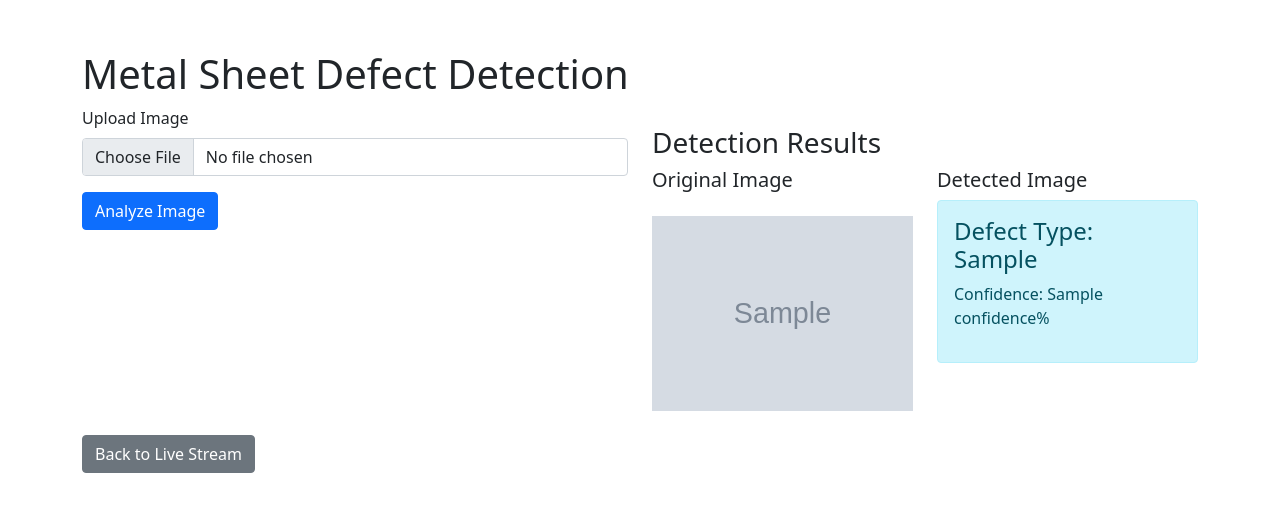
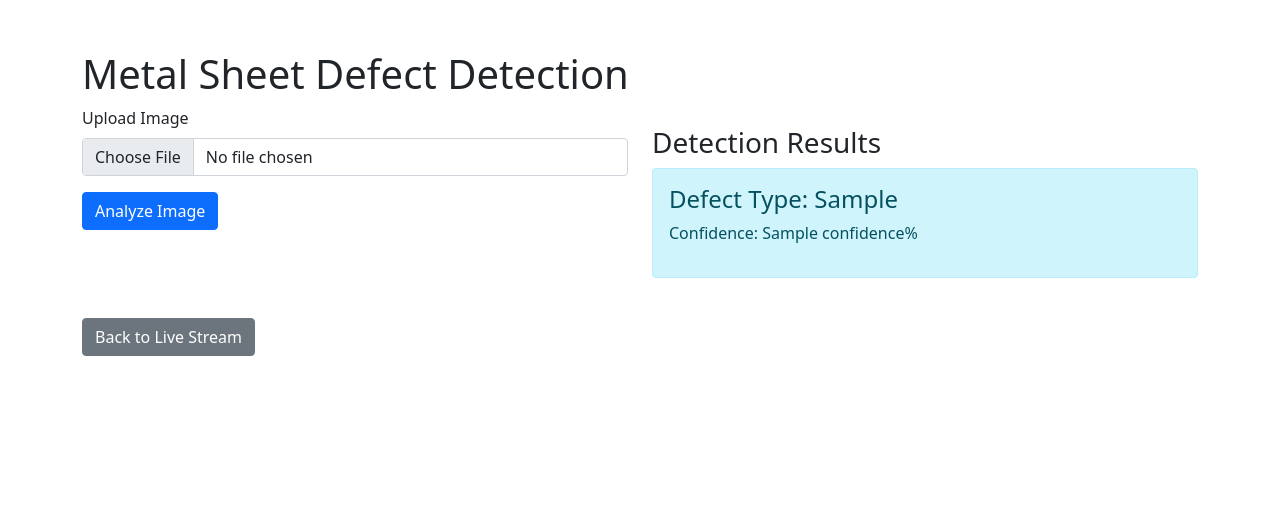
Before and after one commit to kneeklers/ITP, a Flask app: template templates/upload.html in a window 1280 px wide. Shown: the top 512 px of the page. Run offline with Flask 2, Linux system fonts and the light colour scheme; the template is opened without the code that fills it: most values are stand-ins (such as "Sample title", 1, 10 or a date in 2020); grey boxes marked "Sample" are stand-in pictures; some libraries are stand-ins or nearby versions.

Commit message:
app upload

```diff
--- a/app.py
+++ b/app.py
@@ -21,10 +21,9 @@ GSTREAMER_PIPELINE = "v4l2src device=/dev/video0 ! image/jpeg,width=640,height=4
 # Load the model once at startup for efficiency
 MODEL_PATH = 'models/your_model.engine'
 
-# Create uploads, results, and original image directories if they don't exist
-os.makedirs('uploads', exist_ok=True) # This can probably be removed now if we save directly to static/uploaded_originals
+# Create uploads and results directories if they don't exist
+os.makedirs('uploads', exist_ok=True)
 os.makedirs('static/results', exist_ok=True)
-os.makedirs('static/uploaded_originals', exist_ok=True)
 
 # Global variable to hold the latest frame from the camera stream
 latest_frame = None
@@ -350,8 +349,7 @@ def process_image(image_path):
         summary = {
             'defect_type': ', '.join([model_instance.class_names.get(c, str(c)) for c in class_ids]) if class_ids else 'None',
             'confidence': ', '.join([f'{s*100:.2f}' for s in scores]) if scores else '0.00',
-            'result_image': result_filename,
-            # original_image_path will be set by the upload_page route
+            'result_image': result_filename
         }
         return summary
 
@@ -459,23 +457,23 @@ def upload_page():
                     print("Invalid file")
                     return render_template('upload.html', result=None, error="Invalid file")
 
-                # Generate a unique filename for the original image
-                original_filename = f"original_{int(time.time())}_{file.filename}"
-                original_save_path = os.path.join('static/uploaded_originals', original_filename)
-                file.save(original_save_path)
-                print(f"Original file saved to {original_save_path}")
+                os.makedirs('uploads', exist_ok=True)
+                filename = os.path.join('uploads', file.filename)
+                file.save(filename)
+                print(f"File saved to {filename}")
 
-                # Process the image from the saved original path
-                result = process_image(original_save_path)
+                result = process_image(filename)
                 print(f"Processing result: {result}")
 
-                # No longer delete the original file here as it's saved in static/uploaded_originals for display
+                try:
+                    os.remove(filename)
+                except Exception as e:
+                    print(f"Error removing file: {e}")
 
                 if result is None:
                     return render_template('upload.html', result=None, error="Error processing image")
 
-                # Pass both the detection results and the original image URL to the template
-                return render_template('upload.html', result=result, original_image_url=url_for('static', filename='uploaded_originals/' + original_filename))
+                return render_template('upload.html', result=result)
 
             except Exception as e:
                 print(f"Error in upload POST: {str(e)}")
--- a/templates/upload.html
+++ b/templates/upload.html
@@ -9,7 +9,6 @@
         .preview-image { max-width: 100%; max-height: 400px; margin-top: 20px; }
         .loading { display: none; }
         .error-message { color: red; margin-top: 10px; }
-        .displayed-image { max-width: 100%; max-height: 400px; margin-top: 20px; }
     </style>
 </head>
 <body>
@@ -44,25 +43,12 @@
                         </div>
                         {% endif %}
                         {% if result %}
-                        <div class="row">
-                            <div class="col-md-6">
-                                <h5>Original Image</h5>
-                                {% if original_image_url %}
-                                <img src="{{ original_image_url }}" class="img-fluid mt-3 displayed-image">
-                                {% else %}
-                                <p>No original image to display.</p>
-                                {% endif %}
-                            </div>
-                            <div class="col-md-6">
-                                <h5>Detected Image</h5>
-                                <div class="alert alert-info">
-                                    <h4>Defect Type: {{ result.defect_type }}</h4>
-                                    <p>Confidence: {{ result.confidence }}%</p>
-                                    {% if result.result_image %}
-                                    <img src="{{ url_for('static', filename='results/' + result.result_image) }}" class="img-fluid mt-3 displayed-image">
-                                    {% endif %}
-                                </div>
-                            </div>
+                        <div class="alert alert-info">
+                            <h4>Defect Type: {{ result.defect_type }}</h4>
+                            <p>Confidence: {{ result.confidence }}%</p>
+                            {% if result.result_image %}
+                            <img src="{{ url_for('static', filename='results/' + result.result_image) }}" class="img-fluid mt-3">
+                            {% endif %}
                         </div>
                         {% endif %}
                     </div>
@@ -83,7 +69,7 @@
                 const reader = new FileReader();
                 reader.onload = function(e) {
                     const preview = document.getElementById('preview');
-                    preview.innerHTML = `<img src="${e.target.result}" class="img-fluid displayed-image">`;
+                    preview.innerHTML = `<img src="${e.target.result}" class="img-fluid">`;
                 }
                 reader.readAsDataURL(file);
             }
```
